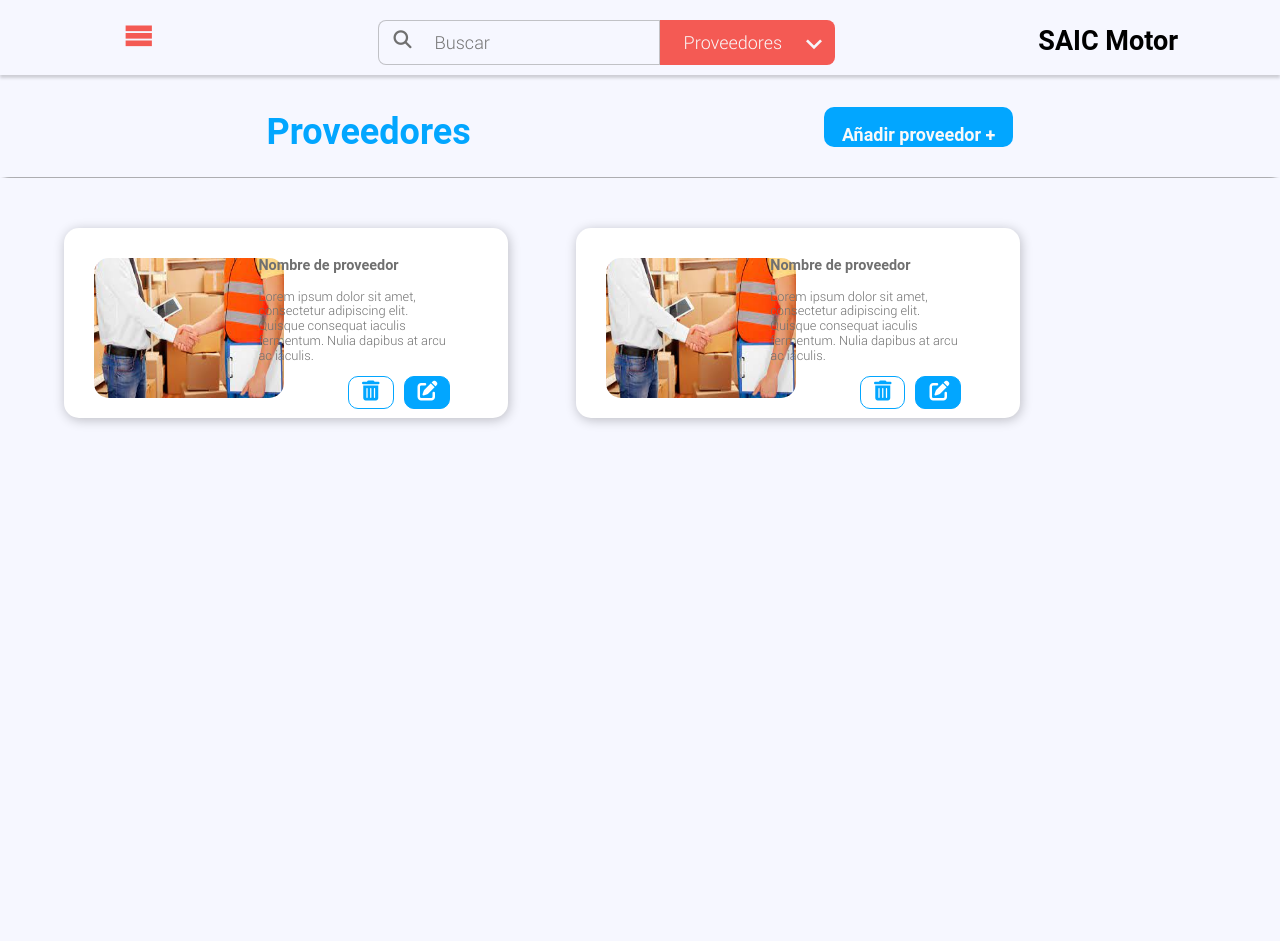
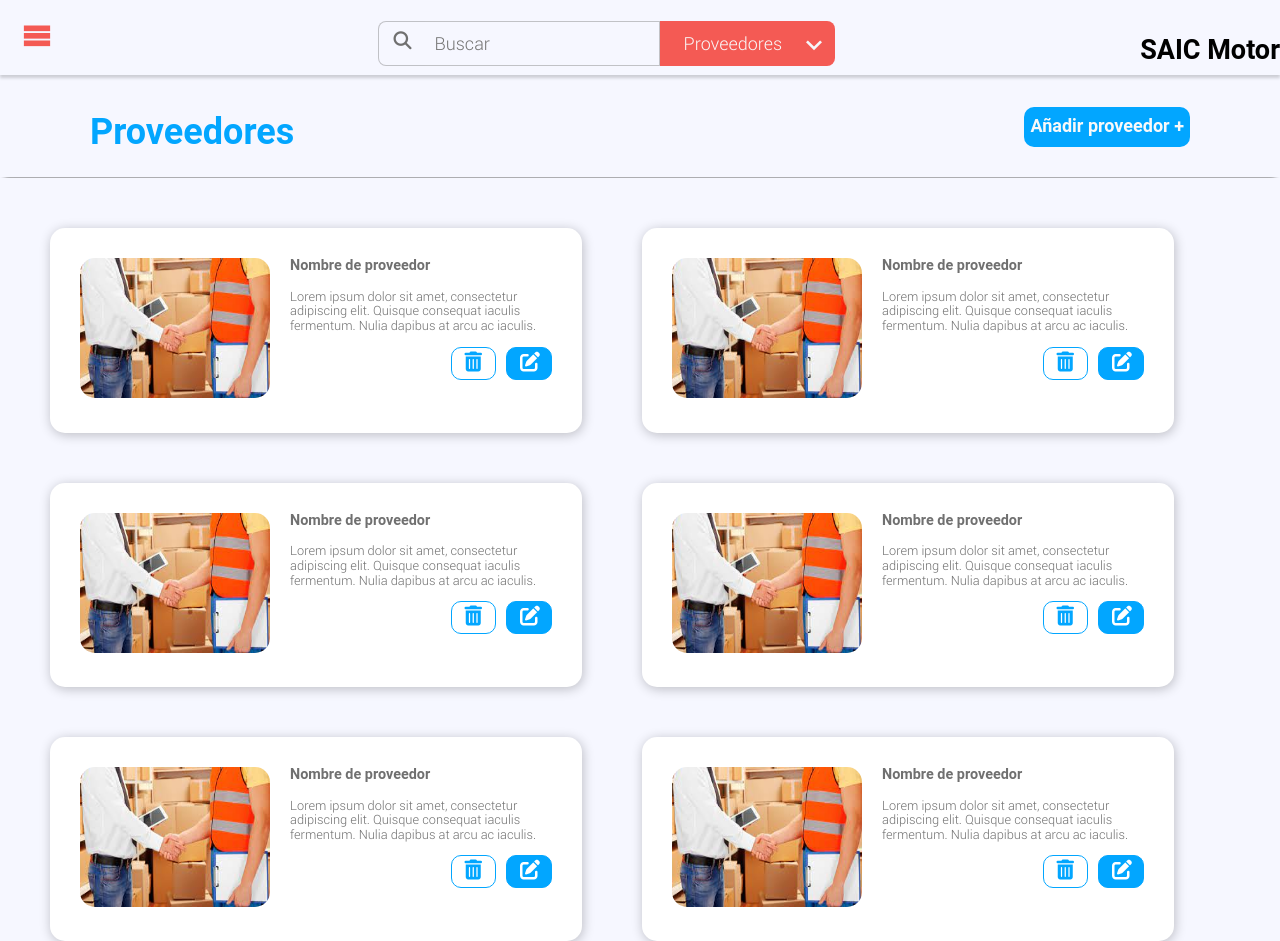
Before and after one commit to andresm142/Proyecto_Grupo17_Equipo7, a Flask app: page /Proveedores in a window 1280 px wide. Before the commit the page ends 425 px from the top, so only its background shows below. Run offline with Flask 2, Linux system fonts and the light colour scheme; some libraries are stand-ins or nearby versions; some web fonts are replaced.

Commit message:
vista proveedores

```diff
--- a/static/css/proveedores.css
+++ b/static/css/proveedores.css
@@ -12,17 +12,16 @@ header{
     -moz-box-shadow: 0px 10px 5px -5px rgba(126, 126, 126, 0.623);
     box-shadow: 0px 10px 5px -5px rgba(126, 126, 126, 0.623);
 }
-header .encabezado .title, header .encabezado .btn {
+header .encabezado{
     display: flex;
-}
-header .encabezado{
-    overflow: hidden;
+    justify-content: space-between;
+    align-items: center;
 }
 
 header .encabezado .title{
     float: left;
+    margin-top: 10px;
     margin-left: 90px;
-    margin-top: 10px;
     color: var(--color-admin);
     font-family: 'Roboto';
     font-weight: lighter;
@@ -42,7 +41,6 @@ header .encabezado .btn button{
     border: 1px;
     font-family: 'Roboto';
     font-weight: bold;
-    padding:1em;
 }
 section{
     background-color: var(--color-fondo);
@@ -51,15 +49,19 @@ section{
 .container{
     display: flex;
 }
+.block{
+    display: flex;
+    gap:60px;
+    padding:0px 50px;
+}
 section article{
     background-color:white;
     border: 1px ;
     border-radius: 15px;
-    width: 30%;
-    height:130px;
+    width: 40%;
+    display: inline-flex;
+    margin-top: 50px;
     padding: 30px;
-    margin-left: 5%;
-    margin-Top: 20px;
     -webkit-box-shadow: 1px 2px 12px 0px rgba(0,0,0,0.24);
     -moz-box-shadow: 1px 2px 12px 0px rgba(0,0,0,0.24);
     box-shadow: 1px 2px 12px 0px rgba(0,0,0,0.24);
@@ -68,9 +70,6 @@ section article .supplier_img img{
     width:190px;
     height:140px;
     border-radius: 15px;
-}
-section article .supplier_img{
-    max-width: 35%;
 }
 section article .supplier_img, section article .description{
     display: inline-block;
@@ -84,11 +83,7 @@ section article .description h3{
     color: var(--color-gris);
     font-size: 0.9em;
 }
-section article .description{
-    margin-left: 10px;
-    max-width: 55%;
 
-}
 section article .description .text p{
     margin-top: 0px;
     justify-content: left;
@@ -110,10 +105,6 @@ section article .description .text p{
 
 }
 
-.block article{
-    display: inline-block;
-    margin-top: 50px;
-}
 .description .edit {
     background-color: var(--color-admin);
     margin-left: 10px;
--- a/templates/Proveedores.html
+++ b/templates/Proveedores.html
@@ -75,6 +75,126 @@
             </div>
         </article>
     </div>
+    <div class="block">
+        <article>
+            <div class="container">
+                <div class="supplier_img">
+                    <img src={{ url_for('static', filename="images/proveedores.jpg" ) }} alt="">
+                </div>
+                <div class="description">
+                    <div class="text">
+                        <h3>Nombre de proveedor</h3>
+                        <p>
+                            Lorem ipsum dolor sit amet, consectetur adipiscing elit. Quisque consequat iaculis
+                            fermentum. Nulia dapibus at arcu ac iaculis.
+                        </p>
+                    </div>
+                    <div class="buttons">
+                        <div class="remove">
+                            <a href="#">
+                                <i class="fas fa-trash-alt"></i>
+                            </a>
+                        </div>
+                        <div class="edit">
+                            <a href="#">
+                                <i class="fas fa-edit"></i>
+                            </a>
+                        </div>
+                    </div>
+                </div>
+            </div>
+        </article>
+
+        <article>
+            <div class="container">
+                <div class="supplier_img">
+                    <img src={{ url_for('static', filename="images/proveedores.jpg" ) }} alt="">
+                </div>
+                <div class="description">
+                    <div class="text">
+                        <h3>Nombre de proveedor</h3>
+                        <p>
+                            Lorem ipsum dolor sit amet, consectetur adipiscing elit. Quisque consequat iaculis
+                            fermentum. Nulia dapibus at arcu ac iaculis.
+                        </p>
+                    </div>
+                    <div class="buttons">
+                        <div class="remove">
+                            <a href="#">
+                                <i class="fas fa-trash-alt"></i>
+                            </a>
+                        </div>
+                        <div class="edit">
+                            <a href="#">
+                                <i class="fas fa-edit"></i>
+                            </a>
+                        </div>
+
+                    </div>
+                </div>
+            </div>
+        </article>
+    </div>
+    <div class="block">
+        <article>
+            <div class="container">
+                <div class="supplier_img">
+                    <img src={{ url_for('static', filename="images/proveedores.jpg" ) }} alt="">
+                </div>
+                <div class="description">
+                    <div class="text">
+                        <h3>Nombre de proveedor</h3>
+                        <p>
+                            Lorem ipsum dolor sit amet, consectetur adipiscing elit. Quisque consequat iaculis
+                            fermentum. Nulia dapibus at arcu ac iaculis.
+                        </p>
+                    </div>
+                    <div class="buttons">
+                        <div class="remove">
+                            <a href="#">
+                                <i class="fas fa-trash-alt"></i>
+                            </a>
+                        </div>
+                        <div class="edit">
+                            <a href="#">
+                                <i class="fas fa-edit"></i>
+                            </a>
+                        </div>
+                    </div>
+                </div>
+            </div>
+        </article>
+
+        <article>
+            <div class="container">
+                <div class="supplier_img">
+                    <img src={{ url_for('static', filename="images/proveedores.jpg" ) }} alt="">
+                </div>
+                <div class="description">
+                    <div class="text">
+                        <h3>Nombre de proveedor</h3>
+                        <p>
+                            Lorem ipsum dolor sit amet, consectetur adipiscing elit. Quisque consequat iaculis
+                            fermentum. Nulia dapibus at arcu ac iaculis.
+                        </p>
+                    </div>
+                    <div class="buttons">
+                        <div class="remove">
+                            <a href="#">
+                                <i class="fas fa-trash-alt"></i>
+                            </a>
+                        </div>
+                        <div class="edit">
+                            <a href="#">
+                                <i class="fas fa-edit"></i>
+                            </a>
+                        </div>
+
+                    </div>
+                </div>
+            </div>
+        </article>
+    </div>
 </section>
 <script src="https://kit.fontawesome.com/1c83c64050.js" crossorigin="anonymous"></script>
 
```
